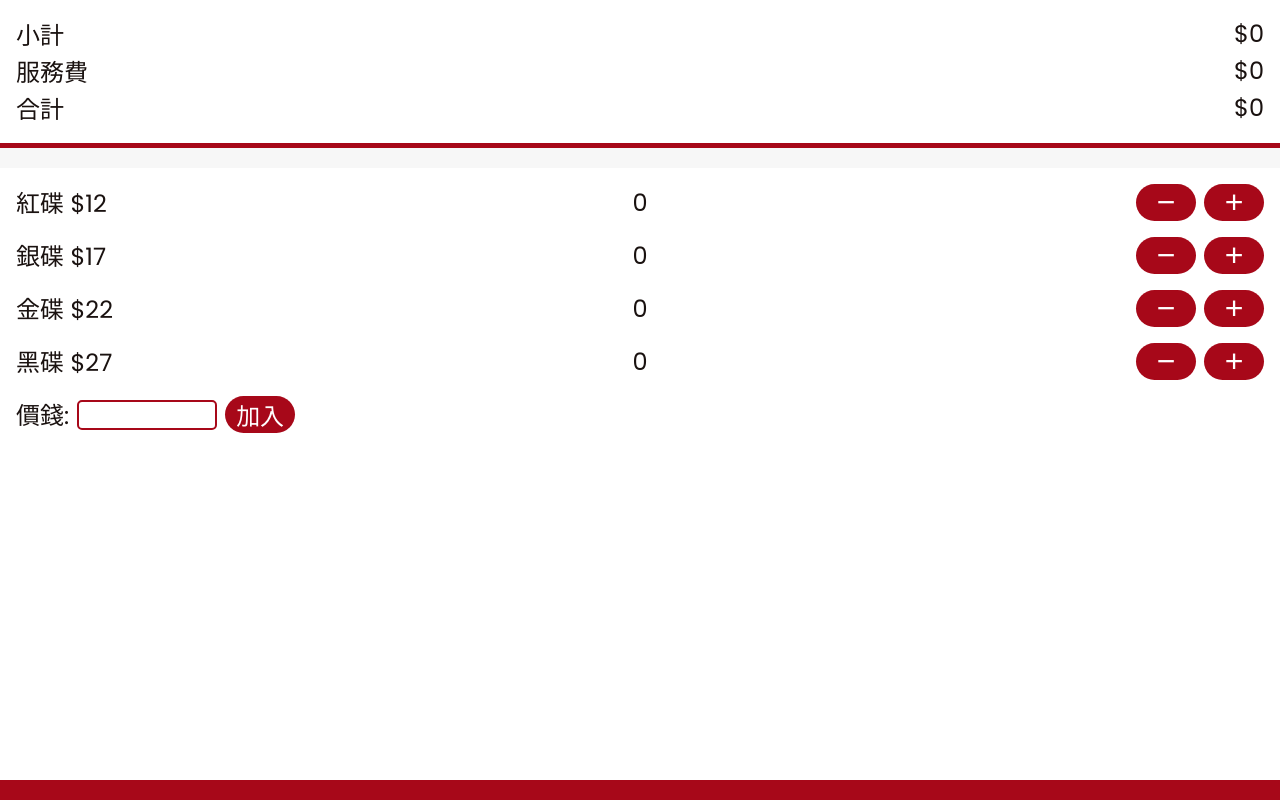
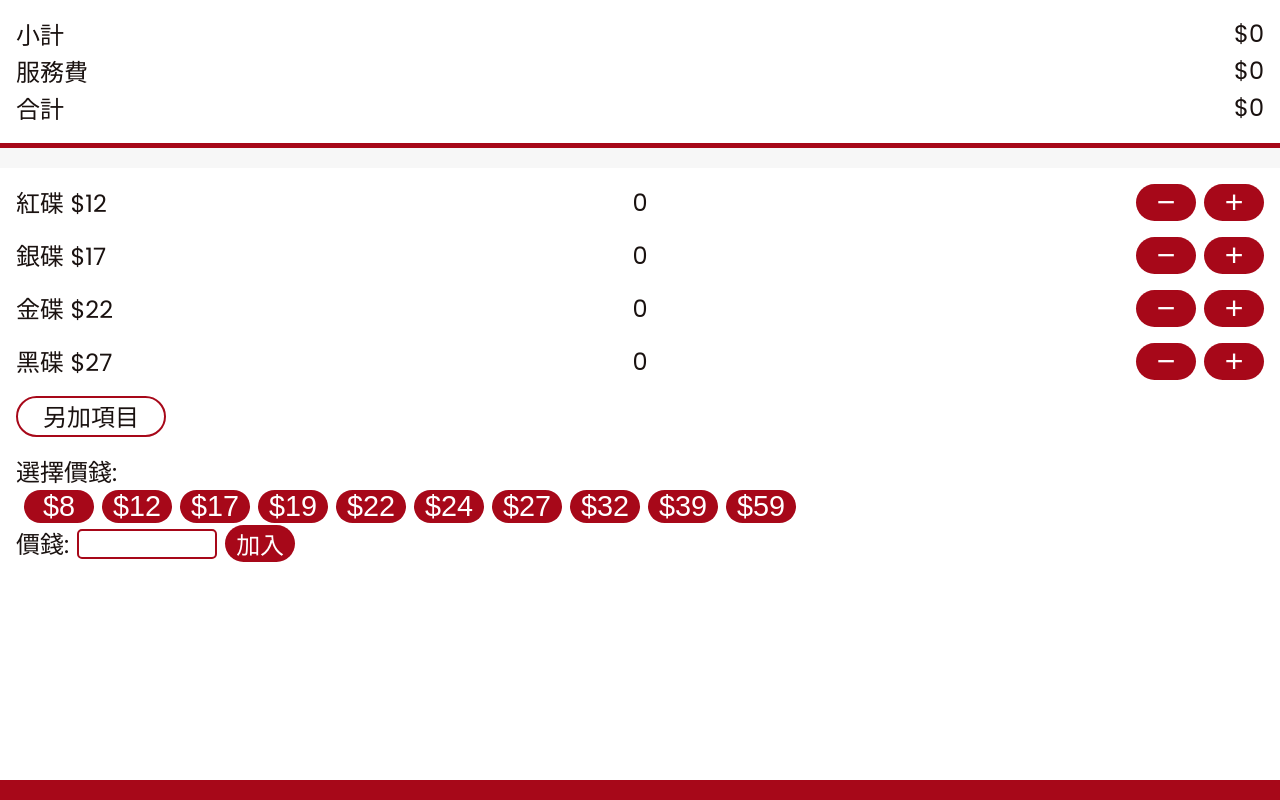
Before and after one commit to man7788/sushiro-calculator, a React (Vite) app in the folder calculator/: page / in a window 1280 px wide. Built offline with nearby package versions, Linux system fonts and the light colour scheme.

Commit message:
Add Select to render

```diff
--- a/calculator/src/Components/Body.jsx
+++ b/calculator/src/Components/Body.jsx
@@ -3,6 +3,7 @@ import styles from './Body.module.css';
 import Item from './Items/Item';
 import Form from './Items/Form';
 import Extra from './Items/Extra';
+import Select from './Items/Select';
 
 const Body = () => {
   const [extraPrices, setExtraPrices] = useState([]);
@@ -14,6 +15,9 @@ const Body = () => {
       <Item name={'金碟'} price={22} />
       <Item name={'黑碟'} price={27} />
       <Extra extraPrices={extraPrices} />
+      <div className={styles.others}>另加項目</div>
+      {/* Not allowed duplicated price */}
+      <Select extraPrices={extraPrices} setExtraPrices={setExtraPrices} />
       <Form extraPrices={extraPrices} setExtraPrices={setExtraPrices} />
     </div>
   );
--- a/calculator/src/Components/Body.module.css
+++ b/calculator/src/Components/Body.module.css
@@ -4,3 +4,13 @@
   font-size: 1.5rem;
   padding: 1rem 1rem 1rem 1rem;
 }
+
+.others {
+  border: 2px solid rgb(167, 8, 25);
+  border-radius: 100px;
+  text-align: center;
+  width: 150px;
+  color: rgb(26, 18, 16);
+  font-size: 1.5rem;
+  margin-bottom: 1rem;
+}
```
